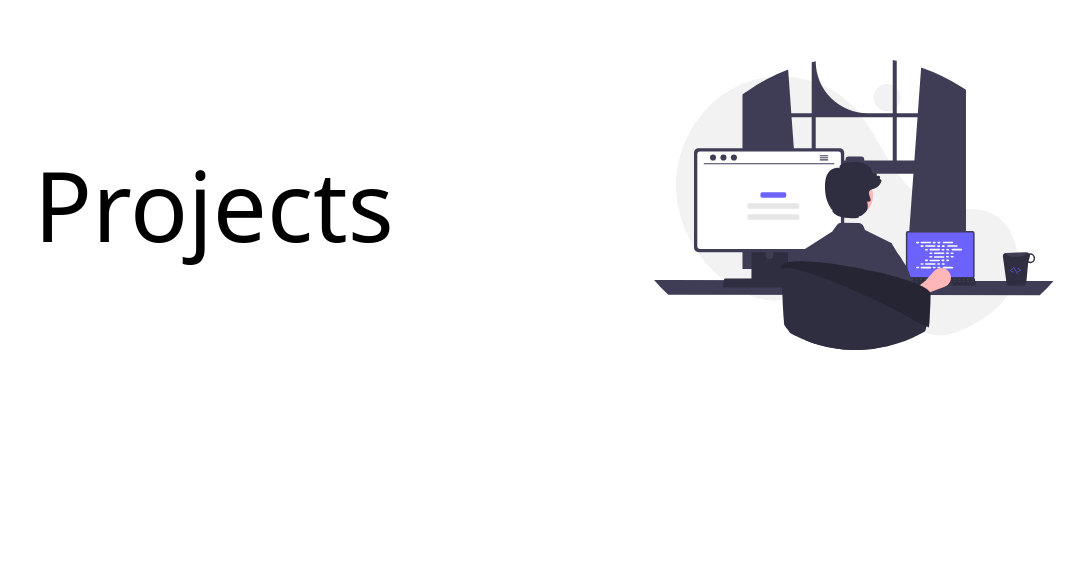
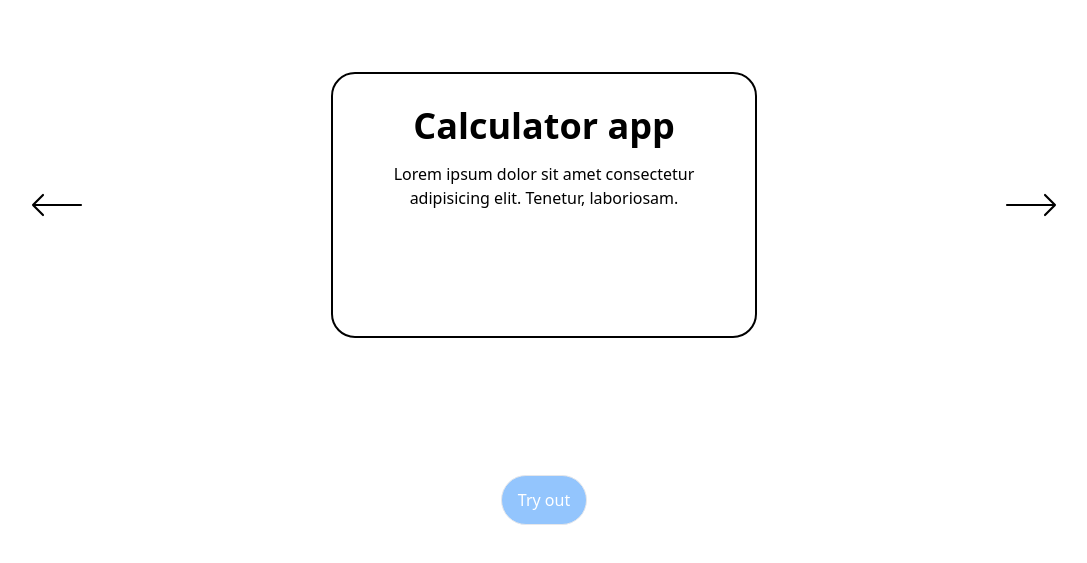
Before and after one commit to MyoThuKha/app-library, a Next.js app: page / in a window 1280 px wide. Shown: the part 195-758 px from the top of the page, without its empty margins (96-1183 px from the left). Built offline with nearby package versions, Linux system fonts and the light colour scheme.

Commit message:
added btn

```diff
--- a/components/content.tsx
+++ b/components/content.tsx
@@ -1,12 +1,67 @@
+import { motion } from "framer-motion";
 import React from "react";
 
 interface contentProps {}
 
+const iconVariant = {
+  hover: {
+    scale: 1.1,
+  },
+};
 const Content: React.FC<contentProps> = ({}) => {
   return (
-    <>
-      <></>
-    </>
+    <div className="flex items-center justify-around w-screen h-screen relative">
+      <motion.svg
+        variants={iconVariant}
+        whileHover="hover"
+        xmlns="http://www.w3.org/2000/svg"
+        fill="none"
+        viewBox="0 0 24 24"
+        strokeWidth={0.8}
+        stroke="currentColor"
+        className=" w-16 h-16"
+      >
+        <path
+          strokeLinecap="round"
+          strokeLinejoin="round"
+          d="M6.75 15.75L3 12m0 0l3.75-3.75M3 12h18"
+        />
+      </motion.svg>
+
+      <div className="text-center h-1/3 w-1/3 border-2 border-black rounded-3xl px-8 py-4">
+        <h2 className="text-4xl py-4 font-bold">Calculator app</h2>
+        <p>
+          Lorem ipsum dolor sit amet consectetur adipisicing elit. Tenetur,
+          laboriosam.
+        </p>
+      </div>
+      <motion.svg
+        variants={iconVariant}
+        whileHover="hover"
+        xmlns="http://www.w3.org/2000/svg"
+        fill="none"
+        viewBox="0 0 24 24"
+        strokeWidth={0.8}
+        stroke="currentColor"
+        className=" w-16 h-16"
+      >
+        <path
+          strokeLinecap="round"
+          strokeLinejoin="round"
+          d="M17.25 8.25L21 12m0 0l-3.75 3.75M21 12H3"
+        />
+      </motion.svg>
+      <motion.a
+        variants={iconVariant}
+        whileHover="hover"
+        className="absolute bottom-20 border bg-blue-300 text-white rounded-full px-4 py-3"
+        href="https://github.com/MyoThuKha/calculator/releases"
+        target="_blank"
+        rel="noreferrer"
+      >
+        Try out
+      </motion.a>
+    </div>
   );
 };
 export default Content;
--- a/components/hello.tsx
+++ b/components/hello.tsx
@@ -7,7 +7,7 @@ const Hello: React.FC<helloProps> = ({}) => {
   return (
     <div className="flex w-screen items-center justify-around">
       <h1 className="text-8xl">Projects</h1>
-      <Image src="/coder.svg" alt="main image" width="400" height="400" />
+      <Image src="/window.svg" alt="main image" width="400" height="400" />
     </div>
   );
 };
--- a/package.json
+++ b/package.json
@@ -9,6 +9,7 @@
     "lint": "next lint"
   },
   "dependencies": {
+    "framer-motion": "^7.6.2",
     "next": "13.0.0",
     "react": "18.2.0",
     "react-dom": "18.2.0"
--- a/pages/index.tsx
+++ b/pages/index.tsx
@@ -1,6 +1,6 @@
 import type { NextPage } from "next";
 import Head from "next/head";
-import Image from "next/image";
+import Content from "../components/content";
 import Hello from "../components/hello";
 
 const Home: NextPage = () => {
@@ -11,8 +11,8 @@ const Home: NextPage = () => {
         <meta name="description" content="Generated by create next app" />
         <link rel="icon" href="/favicon.ico" />
       </Head>
-      <div className="flex min-h-screen justify-center">
-        <Hello />
+      <div className="flex min-h-screen justify-center items-center">
+        <Content />
       </div>
     </div>
   );
```
Also changed, not shown: public/window.svg (added), 1 other file (tests, documents, lock files or other folders).
